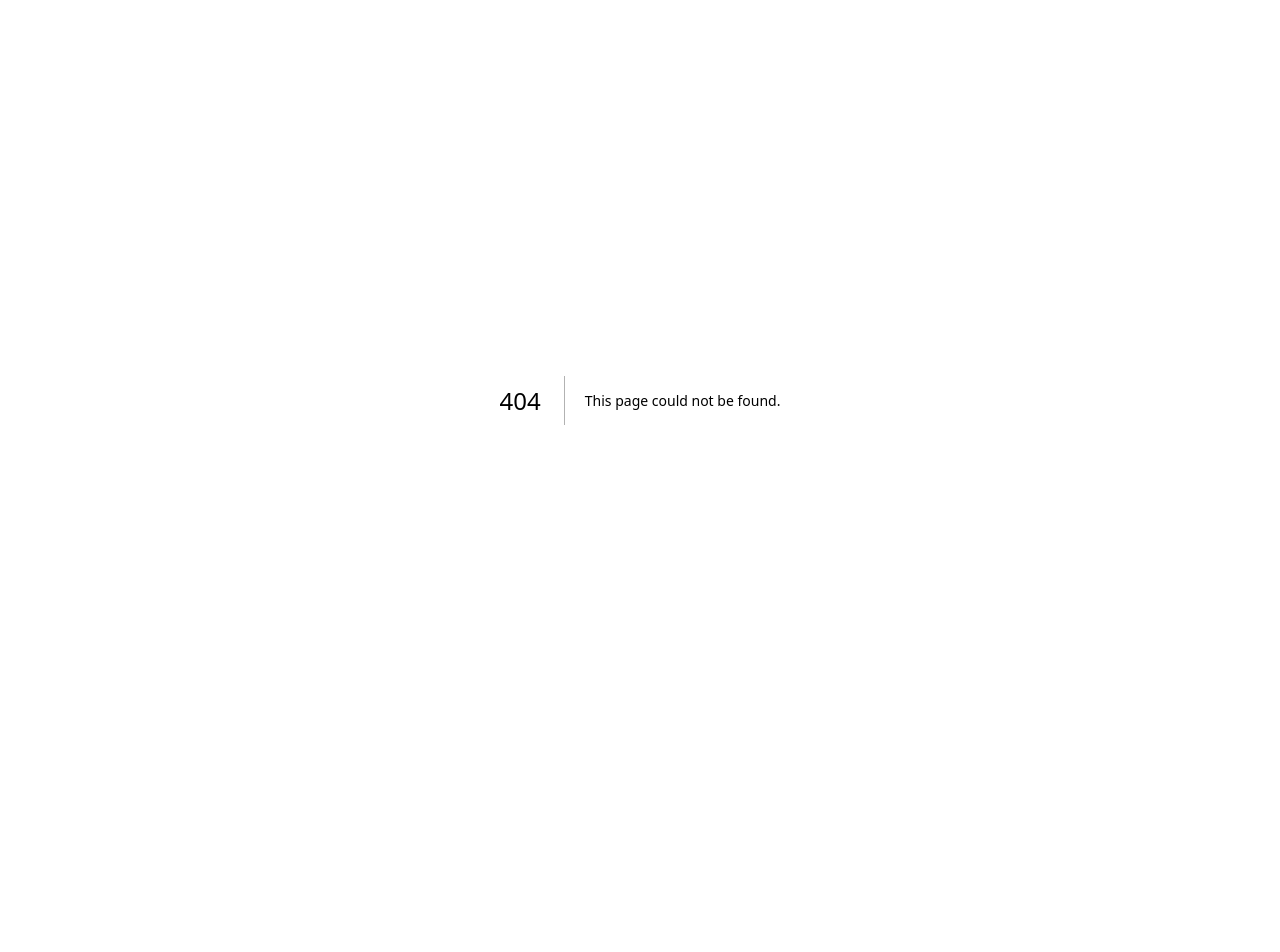
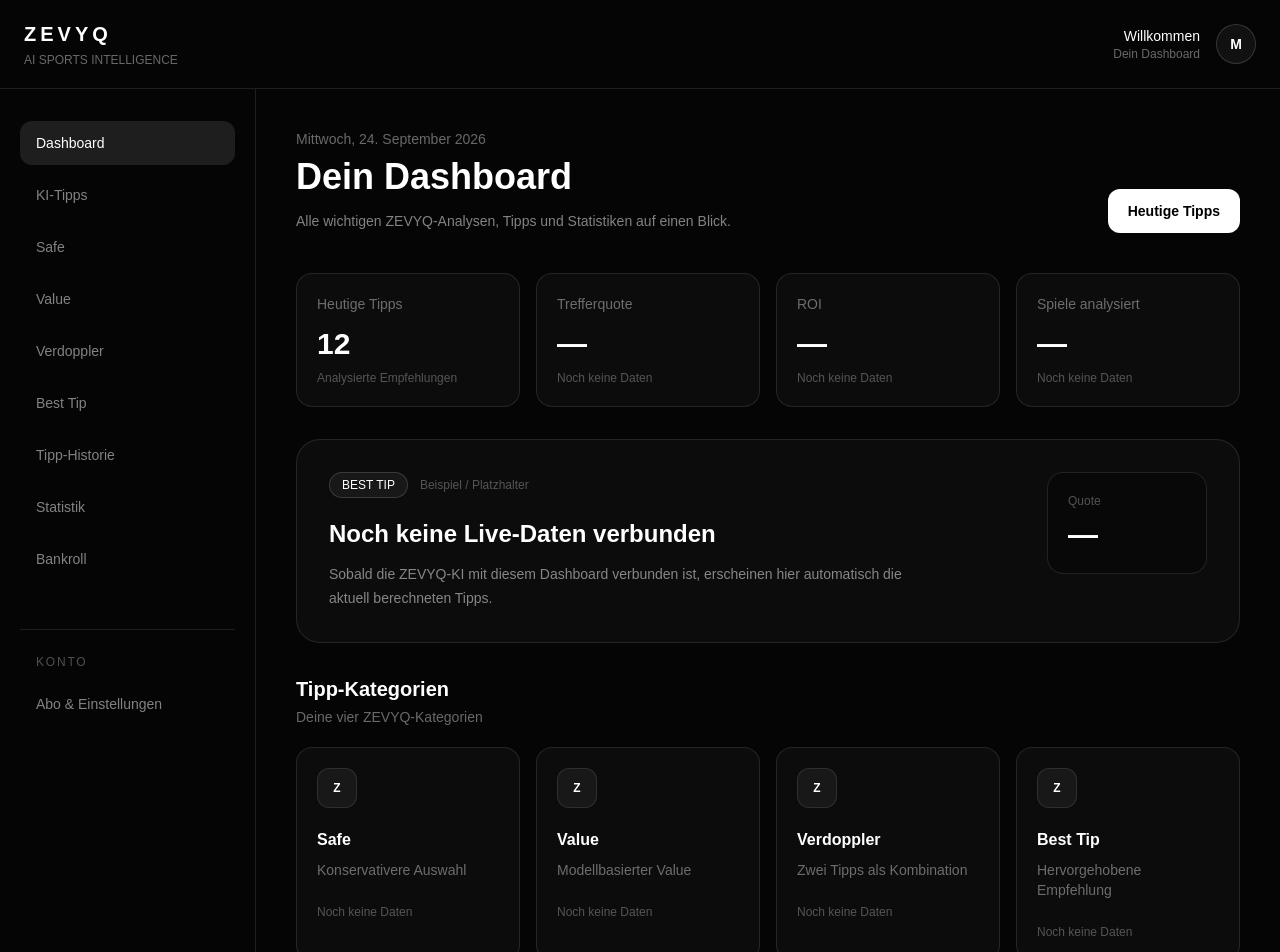
Before and after one commit to zevyq/zevyq-website, a Next.js app: page /dashboard in a window 1280 px wide. Before the commit this address had no page. Shown: the top 952 px of the page. Before the commit the page ends 800 px from the top, so only its background shows below. Built offline with nearby package versions, Linux system fonts and the light colour scheme.

Commit message:
Add ZEVYQ dashboard structure

```diff
--- /dev/null
+++ b/app/(app)/dashboard/page.tsx
@@ -0,0 +1,219 @@
+export default function DashboardPage() {
+  return (
+    <main className="min-h-screen bg-[#050505] text-white">
+      {/* Header */}
+      <header className="border-b border-white/10">
+        <div className="mx-auto flex max-w-7xl items-center justify-between px-6 py-5">
+          <div>
+            <div className="text-xl font-bold tracking-[0.2em]">ZEVYQ</div>
+            <div className="mt-1 text-xs text-white/40">AI SPORTS INTELLIGENCE</div>
+          </div>
+
+          <div className="flex items-center gap-4">
+            <div className="hidden text-right sm:block">
+              <div className="text-sm font-medium">Willkommen</div>
+              <div className="text-xs text-white/40">Dein Dashboard</div>
+            </div>
+
+            <div className="flex h-10 w-10 items-center justify-center rounded-full border border-white/15 bg-white/5 text-sm font-semibold">
+              M
+            </div>
+          </div>
+        </div>
+      </header>
+
+      <div className="mx-auto flex max-w-7xl">
+        {/* Sidebar */}
+        <aside className="hidden w-64 shrink-0 border-r border-white/10 px-5 py-8 md:block">
+          <nav className="space-y-2">
+            <div className="rounded-xl bg-white/10 px-4 py-3 text-sm font-medium">
+              Dashboard
+            </div>
+
+            {[
+              "KI-Tipps",
+              "Safe",
+              "Value",
+              "Verdoppler",
+              "Best Tip",
+              "Tipp-Historie",
+              "Statistik",
+              "Bankroll",
+            ].map((item) => (
+              <div
+                key={item}
+                className="rounded-xl px-4 py-3 text-sm text-white/50 transition hover:bg-white/5 hover:text-white"
+              >
+                {item}
+              </div>
+            ))}
+          </nav>
+
+          <div className="mt-12 border-t border-white/10 pt-6">
+            <div className="px-4 text-xs uppercase tracking-[0.15em] text-white/30">
+              Konto
+            </div>
+
+            <div className="mt-3 rounded-xl px-4 py-3 text-sm text-white/50">
+              Abo & Einstellungen
+            </div>
+          </div>
+        </aside>
+
+        {/* Main Content */}
+        <section className="min-w-0 flex-1 px-6 py-8 md:px-10 md:py-10">
+          <div className="flex flex-col justify-between gap-5 md:flex-row md:items-end">
+            <div>
+              <p className="text-sm text-white/40">Mittwoch, 24. September 2026</p>
+
+              <h1 className="mt-2 text-3xl font-bold md:text-4xl">
+                Dein Dashboard
+              </h1>
+
+              <p className="mt-3 max-w-2xl text-sm leading-6 text-white/50">
+                Alle wichtigen ZEVYQ-Analysen, Tipps und Statistiken auf einen
+                Blick.
+              </p>
+            </div>
+
+            <button className="w-fit rounded-xl bg-white px-5 py-3 text-sm font-semibold text-black transition hover:bg-white/85">
+              Heutige Tipps
+            </button>
+          </div>
+
+          {/* Overview Cards */}
+          <div className="mt-10 grid gap-4 sm:grid-cols-2 lg:grid-cols-4">
+            {[
+              ["Heutige Tipps", "12", "Analysierte Empfehlungen"],
+              ["Trefferquote", "—", "Noch keine Daten"],
+              ["ROI", "—", "Noch keine Daten"],
+              ["Spiele analysiert", "—", "Noch keine Daten"],
+            ].map(([title, value, description]) => (
+              <div
+                key={title}
+                className="rounded-2xl border border-white/10 bg-white/[0.03] p-5"
+              >
+                <div className="text-sm text-white/40">{title}</div>
+
+                <div className="mt-3 text-3xl font-bold">{value}</div>
+
+                <div className="mt-2 text-xs text-white/30">
+                  {description}
+                </div>
+              </div>
+            ))}
+          </div>
+
+          {/* Featured Tip */}
+          <div className="mt-8 rounded-3xl border border-white/10 bg-white/[0.03] p-6 md:p-8">
+            <div className="flex flex-col justify-between gap-6 md:flex-row md:items-start">
+              <div>
+                <div className="flex items-center gap-3">
+                  <span className="rounded-full border border-white/15 bg-white/5 px-3 py-1 text-xs font-medium">
+                    BEST TIP
+                  </span>
+
+                  <span className="text-xs text-white/30">
+                    Beispiel / Platzhalter
+                  </span>
+                </div>
+
+                <h2 className="mt-5 text-2xl font-bold">
+                  Noch keine Live-Daten verbunden
+                </h2>
+
+                <p className="mt-3 max-w-xl text-sm leading-6 text-white/50">
+                  Sobald die ZEVYQ-KI mit diesem Dashboard verbunden ist,
+                  erscheinen hier automatisch die aktuell berechneten Tipps.
+                </p>
+              </div>
+
+              <div className="rounded-2xl border border-white/10 bg-black/30 p-5 md:min-w-40">
+                <div className="text-xs text-white/30">Quote</div>
+                <div className="mt-2 text-3xl font-bold">—</div>
+              </div>
+            </div>
+          </div>
+
+          {/* Tip Categories */}
+          <div className="mt-8">
+            <div className="flex items-end justify-between">
+              <div>
+                <h2 className="text-xl font-bold">Tipp-Kategorien</h2>
+                <p className="mt-1 text-sm text-white/40">
+                  Deine vier ZEVYQ-Kategorien
+                </p>
+              </div>
+            </div>
+
+            <div className="mt-5 grid gap-4 sm:grid-cols-2 lg:grid-cols-4">
+              {[
+                {
+                  name: "Safe",
+                  description: "Konservativere Auswahl",
+                },
+                {
+                  name: "Value",
+                  description: "Modellbasierter Value",
+                },
+                {
+                  name: "Verdoppler",
+                  description: "Zwei Tipps als Kombination",
+                },
+                {
+                  name: "Best Tip",
+                  description: "Hervorgehobene Empfehlung",
+                },
+              ].map((category) => (
+                <div
+                  key={category.name}
+                  className="group rounded-2xl border border-white/10 bg-white/[0.03] p-5 transition hover:-translate-y-1 hover:bg-white/[0.06]"
+                >
+                  <div className="flex h-10 w-10 items-center justify-center rounded-xl border border-white/10 bg-white/5 text-xs font-bold">
+                    Z
+                  </div>
+
+                  <h3 className="mt-5 font-semibold">{category.name}</h3>
+
+                  <p className="mt-2 text-sm text-white/40">
+                    {category.description}
+                  </p>
+
+                  <div className="mt-6 text-xs text-white/30">
+                    Noch keine Daten
+                  </div>
+                </div>
+              ))}
+            </div>
+          </div>
+
+          {/* Recent History */}
+          <div className="mt-8 rounded-3xl border border-white/10 bg-white/[0.03] p-6">
+            <div className="flex items-center justify-between">
+              <div>
+                <h2 className="font-bold">Letzte Tipps</h2>
+                <p className="mt-1 text-xs text-white/30">
+                  Deine persönliche Tipp-Historie
+                </p>
+              </div>
+
+              <button className="text-xs text-white/50 transition hover:text-white">
+                Alle anzeigen →
+              </button>
+            </div>
+
+            <div className="mt-6 rounded-2xl border border-dashed border-white/10 px-5 py-10 text-center">
+              <div className="text-sm text-white/40">
+                Noch keine Tipps vorhanden
+              </div>
+
+              <div className="mt-2 text-xs text-white/25">
+                Deine Historie wird hier automatisch aufgebaut.
+              </div>
+            </div>
+          </div>
+        </section>
+      </div>
+    </main>
+  );
+}
```
Also changed, not shown: app/(marketing)/page.tsx (renamed from app/page.tsx).
